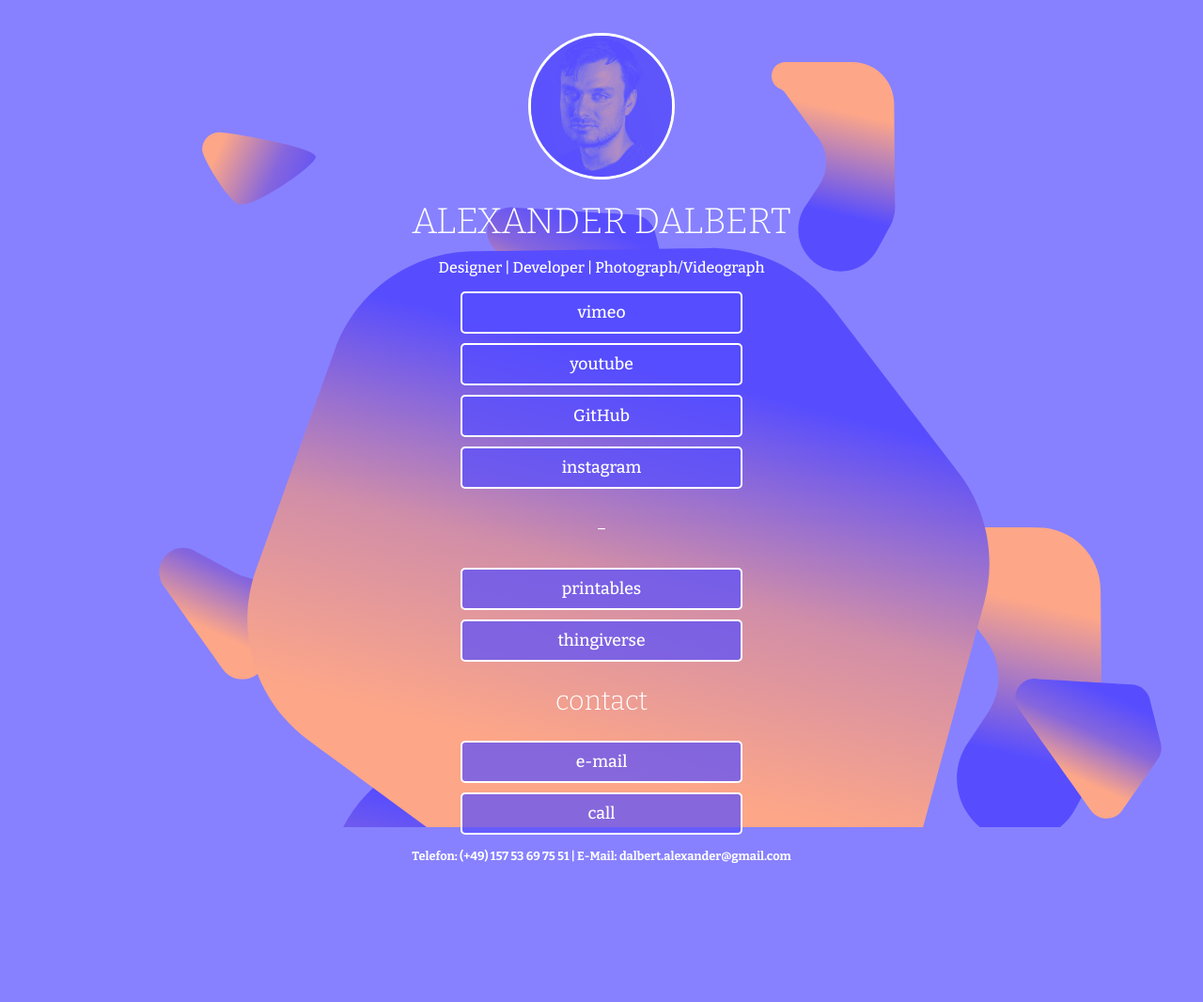
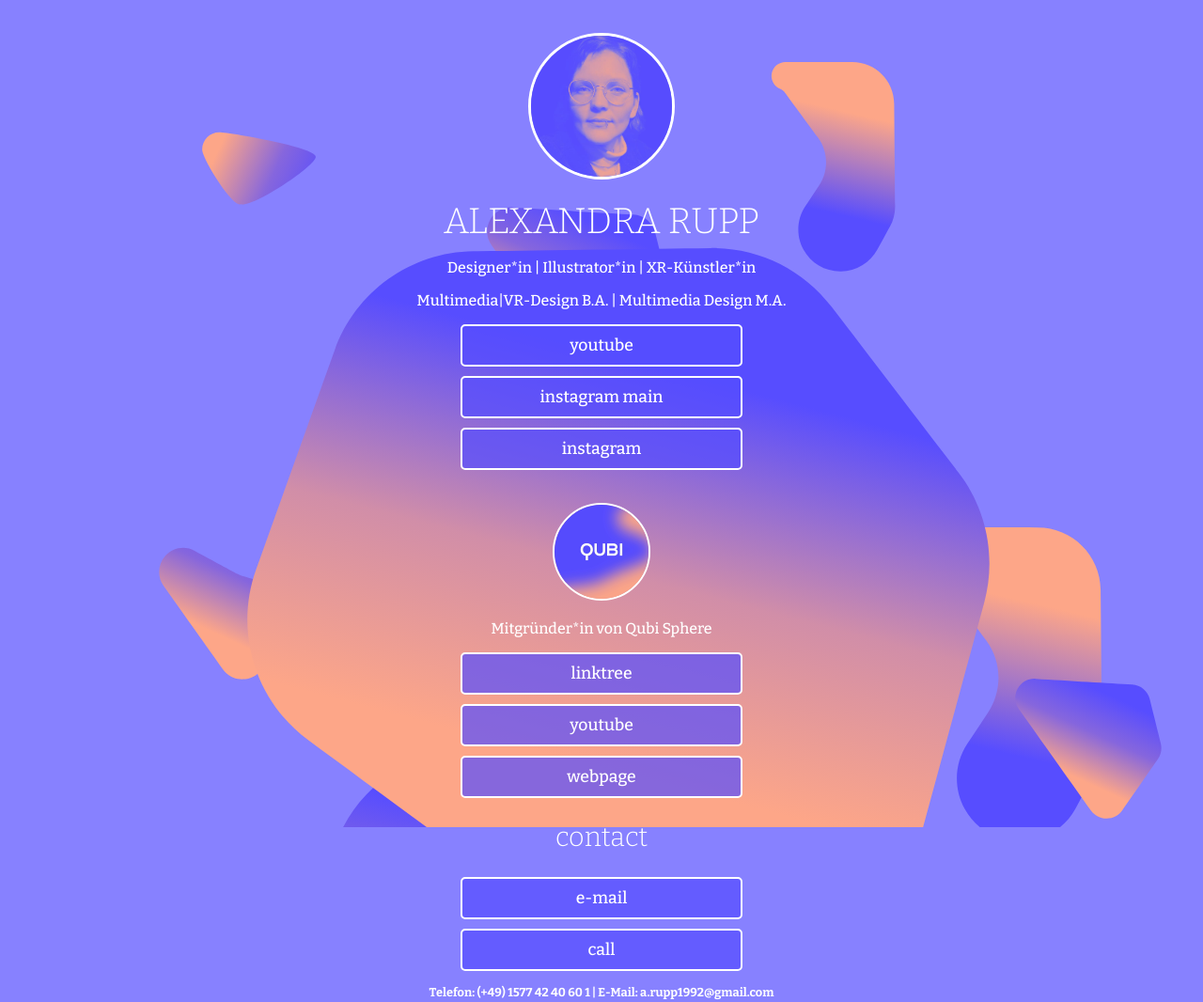
Before and after one commit to Dalbyte/LinkTreeAD, a plain HTML site: page webpage/index.html in a window 1280 px wide. Shown: the whole page at 94% size. Before the commit the page ends 926 px from the top, so only its background shows below. Drawn offline with nearby package versions, Linux system fonts and the light colour scheme.

Commit message:
alexa webpage

```diff
--- a/webpage/index.html
+++ b/webpage/index.html
@@ -18,11 +18,6 @@
 <body>
     <!-- Backgroundbilder -->
     <div class="back">
-    <!--
-        <img class="background" alt="backgroundfoto" speed="3" style="top: 60%; left:0%; max-width:40%" src="img/brille.svg">
-        <img class="background" alt="backgroundfoto" speed="6" style="top: -6%; left:-5%; max-width:40%" src="img/controller.svg" >
-        <img class="background" alt="backgroundfoto" speed="8" style="top: 40%; left:60%; max-width:40%" src="img/kamera.svg">
-        -->
         <img class="background" alt="backgroundfoto" speed="3" style="top: 60%; left:70%; max-width:120%" src="img/FarbForm02.svg">
         <img class="background" alt="backgroundfoto" speed="10" style="top: 70%; left:60%; max-width:80%" src="img/FarbForm05.svg">
         <img class="background" alt="backgroundfoto" speed="2" style="top: 80%; left:10%; max-width:80%" src="img/FarbForm01.svg">
@@ -33,29 +28,31 @@
 
     </div>
     <!-- Profilbild -->
-    <img id="userPhoto" src="img/alex.jpeg" alt="User Photo">
-    <a href="" id="userName">ALEXANDER DALBERT</a>
-    <p id="description">Designer | Developer | Photograph/Videograph</p>
+    <img id="userPhoto" src="img/alexa2.jpg" alt="User Photo">
+    <a href="" id="userName">ALEXANDRA RUPP</a>
+    <p id="description">Designer*in | Illustrator*in | XR-Künstler*in</p>
+    <p id="description">Multimedia|VR-Design B.A. | Multimedia Design M.A.</p>
     <!-- Linkliste Linktree -->
     <div id="links">
-        <a class="link" href="https://vimeo.com/dalbert">vimeo</a>
-        <a class="link" href="https://www.youtube.com/@dalbyte" target="_blank">youtube</a>
-        <a class="link" href="https://github.com/Dalbyte" target="_blank">GitHub</a>
-        <a class="link" href="https://www.instagram.com/dalbyte/">instagram</a>
+        <a class="link" href="https://www.youtube.com/@alexvr9951">youtube</a>
+        <a class="link" href="https://www.instagram.com/xrvariant/">instagram main</a>
+        <a class="link" href="https://www.instagram.com/ad.ar.vr/">instagram</a>
     </div>
-    <h2 class="sort">-</h2>
+    <img id="roundPhoto" src="img/qubicle-title-gif_1-2-2_quad_c6-400_small.gif" alt="Qubi Logo Animation">
+    <p id="description">Mitgründer*in von Qubi Sphere</p>
     <div id="links">
-        <a class="link" href="https://www.printables.com/@dalbyte_1518661/models">printables</a>
-        <a class="link" href="https://www.thingiverse.com/dalbyte/designs">thingiverse</a>
+        <a class="link" href="https://linktr.ee/qubi.xr" target="_blank">linktree</a>
+        <a class="link" href="https://www.youtube.com/@qubi-xr">youtube</a>
+        <a class="link" href="https://qubi-xr.de/">webpage</a>
     </div>
     <h2 class="sort">contact</h2>
     <div id="links">
-        <a class="link" href="mailto: dalbert.alexander@gmail.com">e-mail</a>
-        <a class="link" href="tel: +4915753697551">call</a>
+        <a class="link" href="mailto: a.rupp1992@gmail.com">e-mail</a>
+        <a class="link" href="tel: +4915774240601">call</a>
     </div>
     <!-- Fusszeile -->
     <footer>
-        Telefon: (+49) 157 53 69 75 51 | E-Mail: dalbert.alexander@gmail.com
+        Telefon: (+49) 1577 42 40 60 1 | E-Mail: a.rupp1992@gmail.com
     </footer>
 
     <!-- Javascript -->
--- a/webpage/style.css
+++ b/webpage/style.css
@@ -31,6 +31,16 @@ footer{
 
     border-radius: 50%;
     border: solid var(--white) 3px;
+}
+
+#roundPhoto{
+    width: 100px;
+    height: 100px;
+    display: block;
+    margin: 35px auto 20px;
+
+    border-radius: 50%;
+    border: solid var(--white) 2px;
 }
 
 #userName{
```
Also changed, not shown: webpage/img/alex.jpeg (deleted), webpage/img/alexa.jpg (added), webpage/img/alexa.png (added), webpage/img/alexa2.jpg (added), webpage/img/alexa2.png (added), webpage/img/brille.svg (deleted), webpage/img/controller.svg (deleted), webpage/img/kamera.svg (deleted), webpage/img/qubicle-title-gif_1-2-2_quad_c6-400_small.gif (added).
